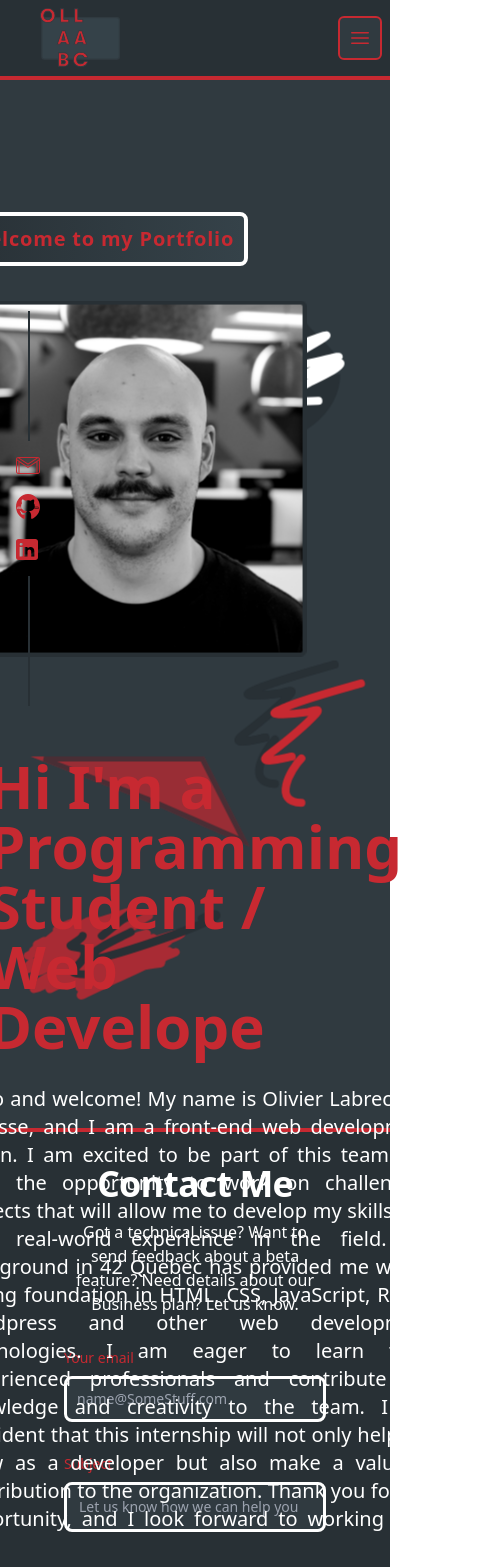
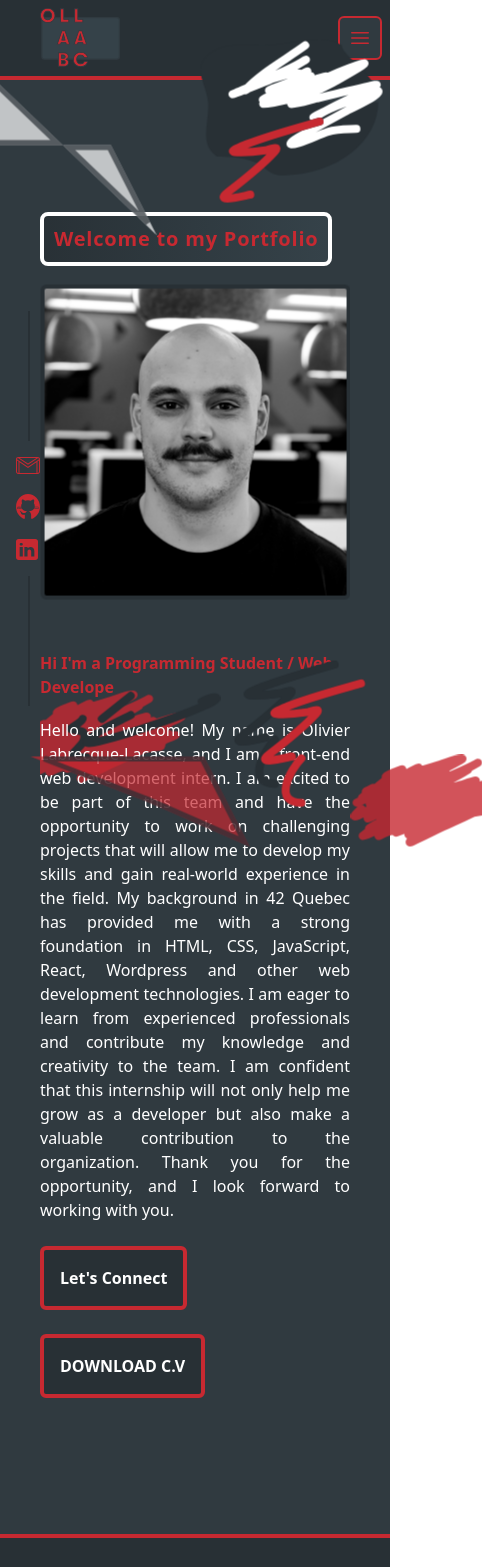
Before and after one commit to tetedecactus/react_tailwind_portfolio, a React (Create React App) app: page / in a window 390 px wide. Shown: the top 1567 px of the page, 482 px wide, since content can reach past the window. Built offline with nearby package versions, Linux system fonts and the light colour scheme.

Commit message:
need delete bg  img on small screen

```diff
--- a/src/components/About.js
+++ b/src/components/About.js
@@ -51,25 +51,25 @@ function About() {
         id="about"
         className="about-page container justify-center relative mb-20 py-8 min-h-full m-auto px-10 md:px-12 xl:px-6"
       >
-        <div className="flex flex-row flex-wrap sm:flex-wrap justify-center sm:ml-12 lg:ml-20 relative">
-		<img className="img-component-5 absolute" src={theme === 'light' ? images.bg_component_light_5 : theme === 'dark' ? images.bg_component_dark_5 : images.bg_component_CSM_polygon}></img>
-		<img className="img-component-6 absolute" src={theme === 'light' ? images.bg_component_light_6 : theme === 'dark' ? images.bg_component_dark_6 : images.bg_component_CSM_gy}></img>
-          <div className="lg:w-1/2">
+        <div className="flex flex-row flex-wrap sm:flex-wrap justify-center sm:ml-12 lg:ml-20 overflow-y-auto relative">
+	    	<img className="img-component-5 fixed" atl="" src={theme === 'light' ? images.bg_component_light_5 : theme === 'dark' ? images.bg_component_dark_5 : images.bg_component_CSM_polygon}></img>
+		    <img className="img-component-6 absolute" atl="" src={theme === 'light' ? images.bg_component_light_6 : theme === 'dark' ? images.bg_component_dark_6 : images.bg_component_CSM_gy}></img>
+          <div className="lg:w-1/2 ">
             <span className="tagline">Welcome to my Portfolio</span>
-			<img className="img-component-1 absolute" src={theme === 'light' ? images.bg_component_light_1 : theme === 'dark' ? images.bg_component_dark_1 : images.bg_component_CSM_green}></img>
-			<img className="img-component-2 absolute" src={theme === 'light' ? images.bg_component_light_2 : theme === 'dark' ? images.bg_component_dark_2 : images.bg_component_CSM_yellow}></img>
+			      <img className="img-component-1 fixed" atl="" src={theme === 'light' ? images.bg_component_light_1 : theme === 'dark' ? images.bg_component_dark_1 : images.bg_component_CSM_green}></img>
+			      <img className="img-component-2 fixed" atl="" src={theme === 'light' ? images.bg_component_light_2 : theme === 'dark' ? images.bg_component_dark_2 : images.bg_component_CSM_yellow}></img>
               <img
-              className="profil-img flex-grow justify-center items-center rounded-md lg:hidden my-8 z-1"
+                className="profil-img flex-grow justify-center items-center lg:hidden rounded-md my-8 z-1"
                 src={images.olabrecq}
                 alt="me"
                 width="350"
                 height="350"
               />
-            <h2 className="quote mt-20 mx-8 flex-end font-extrabold relative z-10 text-6xl">
+            <h1 className="quote my-6 flex-end font-extrabold relative sm:text-4xl md:text-4xl lg:text-6xl">
               {`Hi I'm a Programming Student  / `}
               <span className="wrap">{text}</span>
-            </h2>
-            <p className="intro text-justify text-xl relative z-10">
+            </h1>
+            <p className="intro text-justify lg:text-xl relative ">
               {" "}
               Hello and welcome! My name is Olivier Labrecque-Lacasse, and I am
               a front-end web development intern. I am excited to be part of
@@ -85,7 +85,7 @@ function About() {
               and I look forward to working with you.
             </p>
             <div>
-              <button className="connect-button relative border z-10 font-bold rounded-md px-4 py-4 mt-6 mr-6">
+              <button className="connect-button relative border font-bold rounded-md px-4 py-4 mt-6 mr-6">
                 Let's Connect
               </button>
               <a
@@ -107,7 +107,8 @@ function About() {
           </div>
           <div className="lg:w-1/2 flex items-center justify-center px-6">
             <img
-              className="profil-img  rounded-md"
+              className="profil-img  rounded-md "
+              id="profile-img-1"
               src={images.olabrecq}
               alt="me"
               width="450"
@@ -116,8 +117,8 @@ function About() {
           </div>
         </div>
       </div>
-		  <img className="img-component-3 absolute" src={theme === 'light' ? images.bg_component_light_3 : theme === 'dark' ? images.bg_component_dark_3 : images.bg_component_CSM_triangle}></img>
-		  <img className="img-component-4 absolute" src={theme === 'light' ? images.bg_component_light_4 : theme === 'dark' ? images.bg_component_dark_4 : images.bg_component_CSM_line}></img>
+		  <img className="img-component-3 absolute fixed" atl="" src={theme === 'light' ? images.bg_component_light_3 : theme === 'dark' ? images.bg_component_dark_3 : images.bg_component_CSM_triangle}></img>
+		  <img className="img-component-4 fixed" atl="" src={theme === 'light' ? images.bg_component_light_4 : theme === 'dark' ? images.bg_component_dark_4 : images.bg_component_CSM_line}></img>
     </section>
   );
   //   return (
--- a/src/style/About.scss
+++ b/src/style/About.scss
@@ -4,7 +4,7 @@
   .about-page {
     margin-top: 100px;
     position: relative;
-    height: 100vh !important;
+    // height: 100vh !important;
     background-color: map-get($light-mode, --bg-color);
   }
 
@@ -52,7 +52,7 @@
   .about-page {
     margin-top: 100px;
     position: relative;
-    height: 100vh !important;
+    // height: 100vh !important;
     background-color: map-get($dark-mode, --bg-color);
   }
 
@@ -101,7 +101,7 @@
   .about-page {
     margin-top: 100px;
     position: relative;
-    height: 100vh  !important;
+    // height: 100vh  !important;
     background-color: map-get($CSM-mode, --bg-color);
   }
 
@@ -178,7 +178,6 @@
   padding: 8px 10px;
   border-radius: 8px;
   font-size: 20px;
-  margin-bottom: 16px;
   display: inline-block;
   overflow-x: hidden;
 }
@@ -248,3 +247,10 @@
 	top: 42%;
 	right: 42%;
 }
+
+
+  @media (max-width: 1024px) {
+    #profile-img-1 {
+      display: none;
+    }
+  }
```
Also changed, not shown: src/assets/img/bg_component_light_1.svg. Lines whose indentation alone changed are shown as unchanged.
